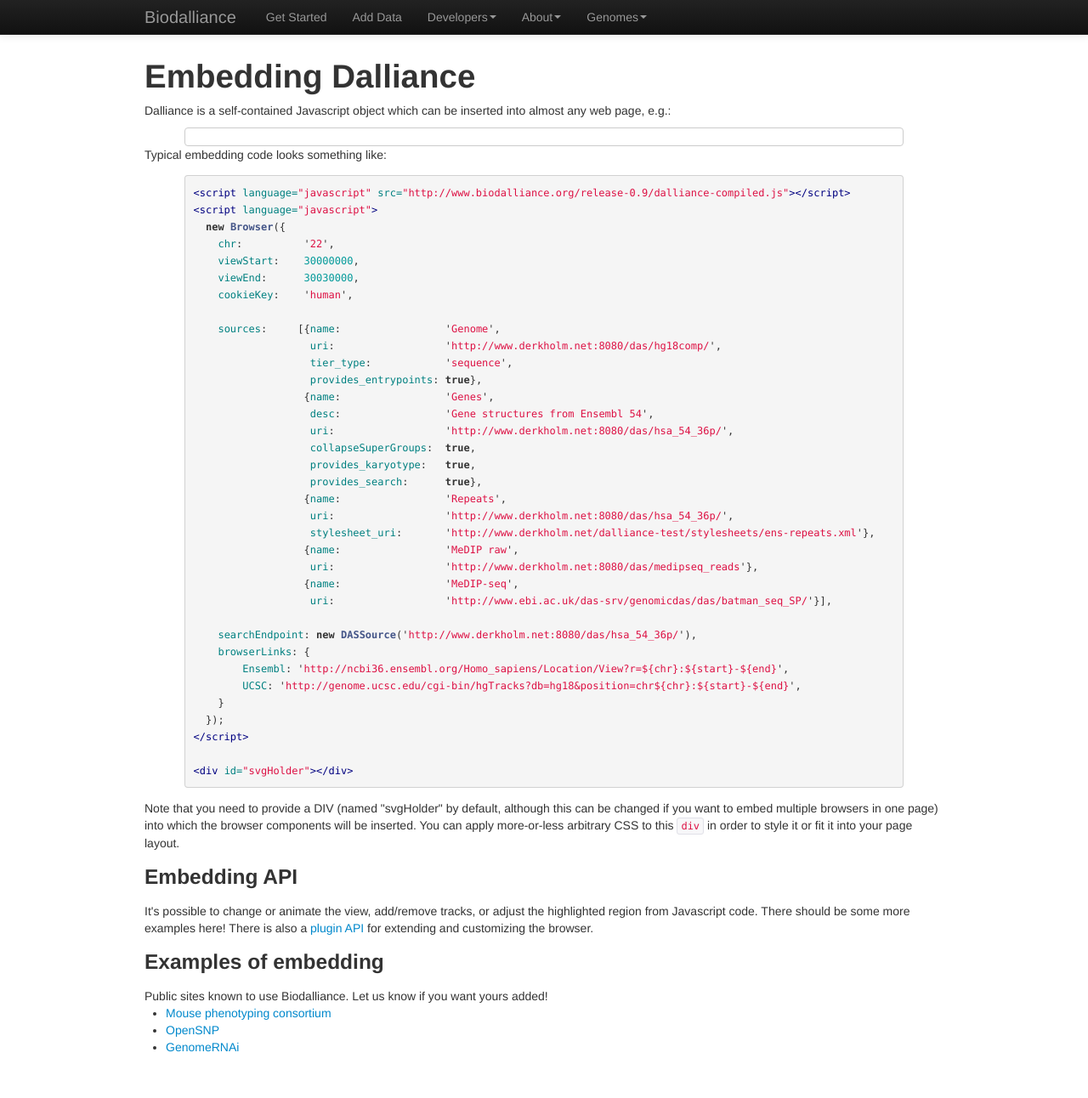
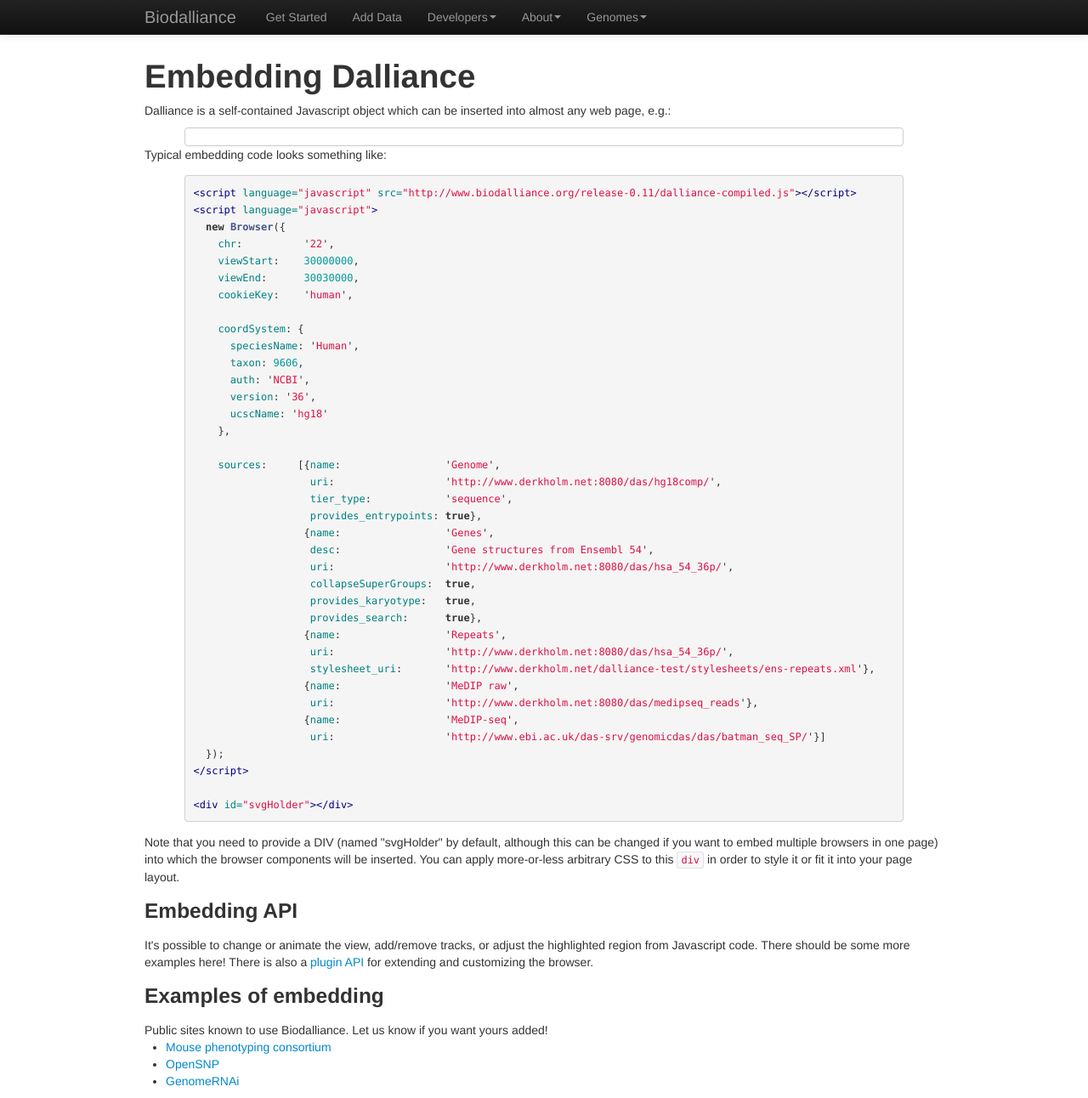
Before and after one commit to biodalliance/dalliance-web, a Jekyll site: the page built from embed.html, in a window 1280 px wide and 1292 px high. Shown: the whole window at 85% size. Built offline with Jekyll 4.4.1, drawn with Linux system fonts in a browser that asks for light colours.

```diff
--- a/embed.html
+++ b/embed.html
@@ -53,13 +53,21 @@ Typical embedding code looks something like:
 </p>
 
 {% highlight html %}
-<script language="javascript" src="http://www.biodalliance.org/release-0.9/dalliance-compiled.js"></script>
+<script language="javascript" src="http://www.biodalliance.org/release-0.11/dalliance-compiled.js"></script>
 <script language="javascript">
   new Browser({
     chr:          '22',
     viewStart:    30000000,
     viewEnd:      30030000,
     cookieKey:    'human',
+
+    coordSystem: {
+      speciesName: 'Human',
+      taxon: 9606,
+      auth: 'NCBI',
+      version: '36',
+      ucscName: 'hg18'
+    },
 
     sources:     [{name:                 'Genome',
                    uri:                  'http://www.derkholm.net:8080/das/hg18comp/',
@@ -77,13 +85,7 @@ Typical embedding code looks something like:
                   {name:                 'MeDIP raw',
                    uri:                  'http://www.derkholm.net:8080/das/medipseq_reads'},
                   {name:                 'MeDIP-seq',
-                   uri:                  'http://www.ebi.ac.uk/das-srv/genomicdas/das/batman_seq_SP/'}],
-
-    searchEndpoint: new DASSource('http://www.derkholm.net:8080/das/hsa_54_36p/'),
-    browserLinks: {
-        Ensembl: 'http://ncbi36.ensembl.org/Homo_sapiens/Location/View?r=${chr}:${start}-${end}',
-        UCSC: 'http://genome.ucsc.edu/cgi-bin/hgTracks?db=hg18&position=chr${chr}:${start}-${end}',
-    }
+                   uri:                  'http://www.ebi.ac.uk/das-srv/genomicdas/das/batman_seq_SP/'}]
   });
 </script>
 
```
Also changed, not shown: stylesheets.html (+8 -0 lines).
